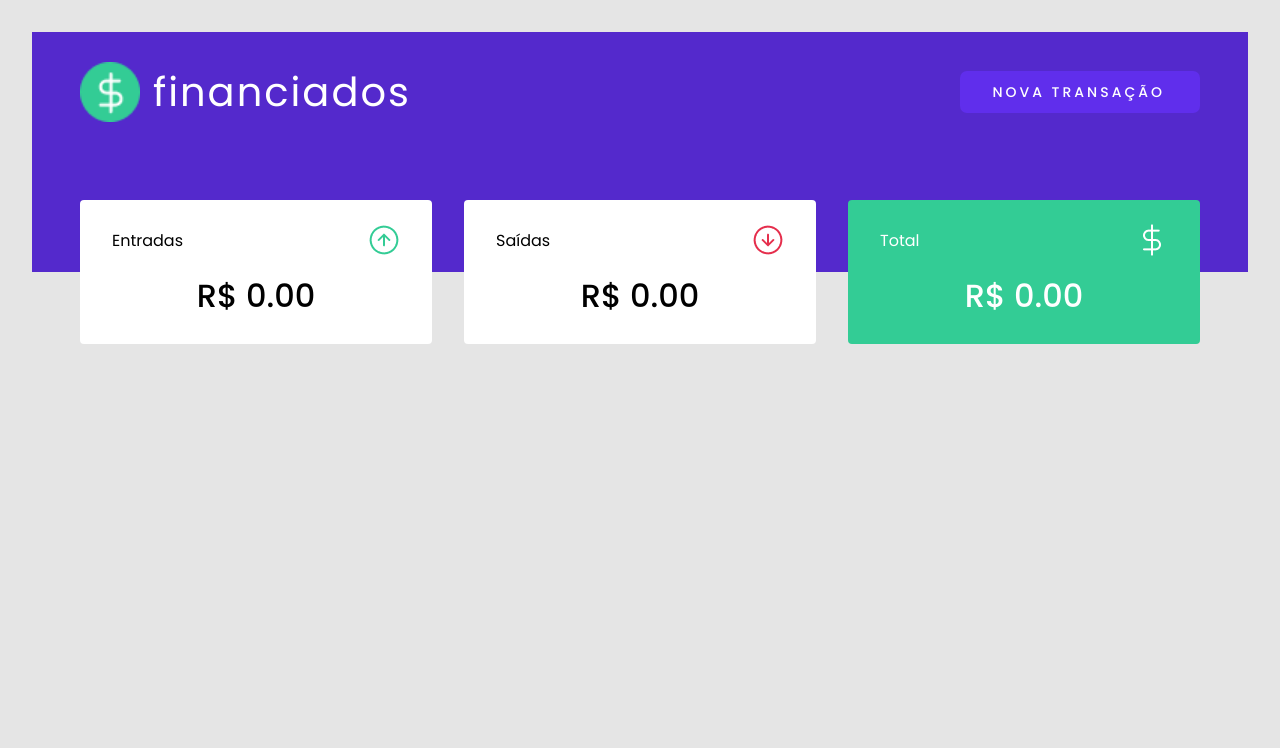
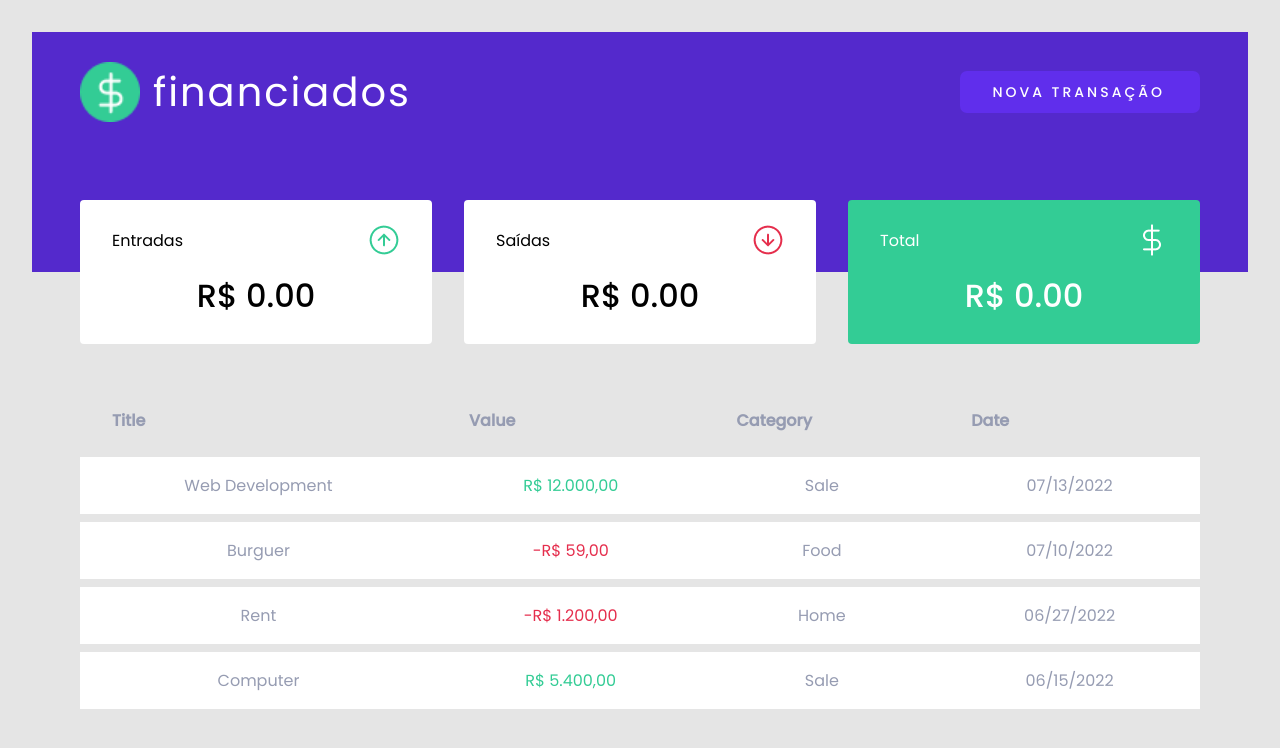
Before and after one commit to AlexisCesar/react-finance-dashboard, a React (Vite) app: page / in a window 1280 px wide. Shown: the top 748 px of the page. Built offline with nearby package versions, Linux system fonts and the light colour scheme.

Commit message:
Add Table and Line component
* add Line and Table component

* add style to color of value in Line and format in currency

```diff
--- /dev/null
+++ b/src/components/Line/Line.module.scss
@@ -0,0 +1,14 @@
+.line{
+    td{
+        background-color: var(--background-line);
+        padding: 16px 32px;
+    }
+}
+
+.positive-value{
+    color: var(--green);
+}
+
+.negative-value{
+    color: var(--red);
+}
--- /dev/null
+++ b/src/components/Line/index.tsx
@@ -0,0 +1,25 @@
+import style from './Line.module.scss';
+
+interface LineProps{
+    title: string,
+    value: string,
+    category: string,
+    date: string
+}
+
+export const Line = ({title, value, category, date} : LineProps) => {
+    const negativeColor = value.includes("-") ? "negative-value" : "positive-value";
+    const formatValue = new Intl.NumberFormat("pt-BR", {
+        style: "currency",
+        currency: "BRL"
+    }).format(Number(value));
+
+    return (
+        <tr className={style.line}>
+            <td>{title}</td>
+            <td className={style[negativeColor]}>{formatValue}</td>
+            <td>{category}</td>
+            <td>{date}</td>
+        </tr>
+    );
+};
--- /dev/null
+++ b/src/components/Table/Table.module.scss
@@ -0,0 +1,10 @@
+.table{
+    width: 1120px;
+    margin: auto;
+    border-spacing: 0 8px;
+
+    th{
+        text-align: left;
+        padding: 16px 32px;
+    }
+}
--- /dev/null
+++ b/src/components/Table/index.tsx
@@ -0,0 +1,47 @@
+import { Line } from '../Line';
+import style from './Table.module.scss';
+
+const transactions = [
+  {
+    title: 'Web Development',
+    value: '12000.00',
+    category: 'Sale',
+    date: '07/13/2022',
+  },
+  { title: 'Burguer',
+    value: '-59.00',
+    category: 'Food',
+    date: '07/10/2022' },
+  {
+    title: 'Rent',
+    value: '-1200.00',
+    category: 'Home',
+    date: '06/27/2022',
+  },
+  {
+    title: "Computer",
+    value:"5400.00",
+    category:"Sale",
+    date: "06/15/2022"
+  }
+];
+
+export const Table = () => {
+  return (
+    <table className={style.table}>
+      <thead>
+        <tr>
+          <th>Title</th>
+          <th>Value</th>
+          <th>Category</th>
+          <th>Date</th>
+        </tr>
+      </thead>
+      <tbody>
+        {transactions.map(({ title, value, category, date }) => (
+          <Line title={title} value={value} category={category} date={date} />
+        ))}
+      </tbody>
+    </table>
+  );
+};
--- a/src/pages/Home/index.tsx
+++ b/src/pages/Home/index.tsx
@@ -1,6 +1,7 @@
 import { Card } from '../../components';
 import style from './Home.module.scss';
-import { Header } from '../../components/header';
+import { Header } from '../../components/Header';
+import { Table } from '../../components/Table';
 
 export const Home = () => {
   return (
@@ -9,6 +10,7 @@ export const Home = () => {
       <div className={style['container']}>
         <Card />
       </div>
+      <Table />
     </div>
   );
 };
--- a/src/styles/index.scss
+++ b/src/styles/index.scss
@@ -6,6 +6,7 @@
   --shape-principal: #ffffff;
   --title: #363f5f;
   --text: #969cb2;
+  --background-line: #ffffff;
 }
 
 body {
```
